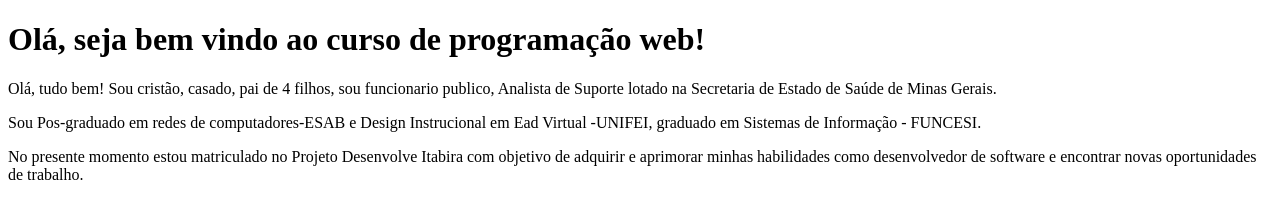
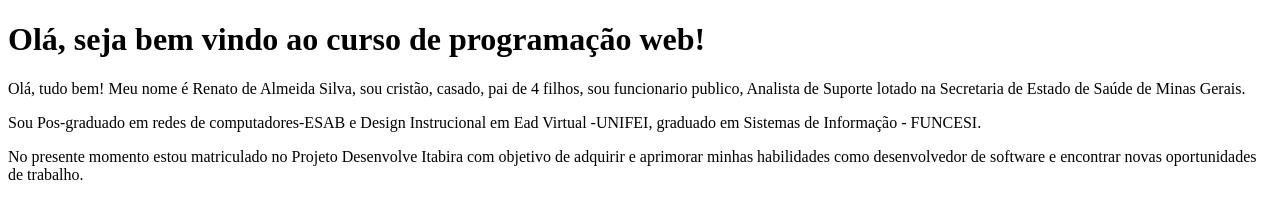
Before and after one commit to renatosilva2022/Programacao-basica-web, a plain HTML site: page Exercicios/pagina.html/pagina.html in a window 1280 px wide. Drawn offline with Linux system fonts and the light colour scheme.

Commit message:
Update pagina.html

```diff
--- a/Exercicios/pagina.html/pagina.html
+++ b/Exercicios/pagina.html/pagina.html
@@ -8,7 +8,7 @@
         <h1>Olá, seja bem vindo ao curso de programação web! </h1>
         <p>
 
-	    Olá, tudo bem! Sou cristão, casado, pai de 4 filhos, sou funcionario publico,
+	    Olá, tudo bem! Meu nome é Renato de Almeida Silva, sou cristão, casado, pai de 4 filhos, sou funcionario publico,
             Analista de Suporte lotado na Secretaria de Estado de Saúde de Minas Gerais.
         </p>
         <p>
```
